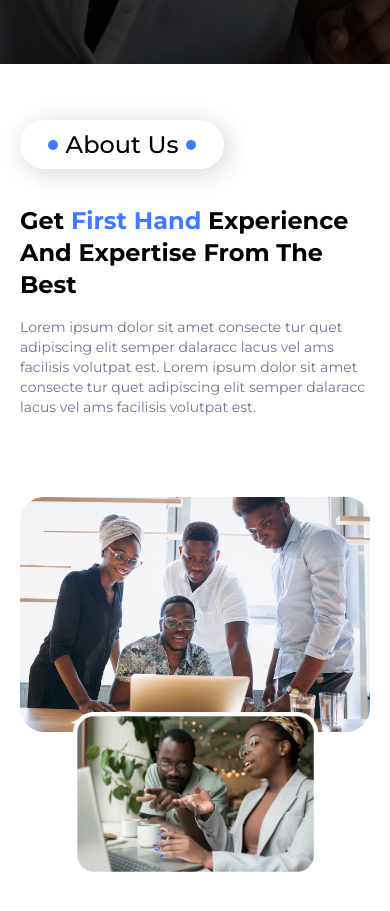
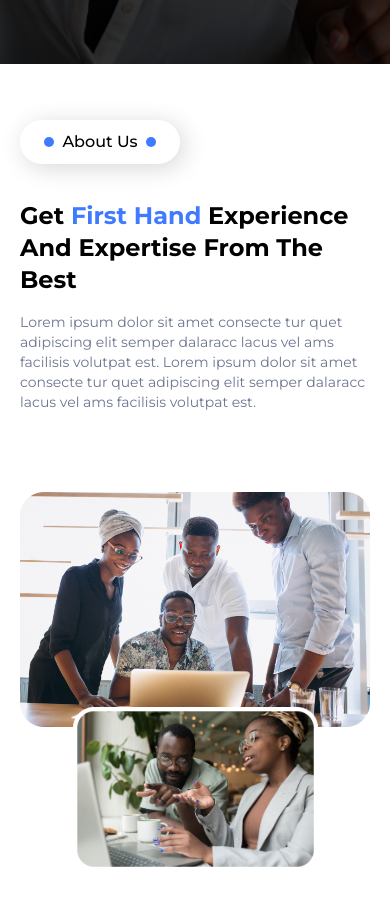
Before and after one commit to Eminence-Engineering/eminence, a React (Vite) app: page /about in a window 390 px wide. Shown: the part 780-1691 px from the top of the page. Built offline with nearby package versions, Linux system fonts and the light colour scheme.

Commit message:
feat: make about title responsive

```diff
--- a/src/components/about/AboutTitle.jsx
+++ b/src/components/about/AboutTitle.jsx
@@ -1,9 +1,9 @@
 function AboutTitle() {
   return (
     <section className="container p-5 pt-14 flex">
-      <div className="flex gap-2 justify-center items-center w-[204px] h-[49px] rounded-[50px] about-title">
+      <div className="flex gap-2 justify-center items-center w-40 md:w-[204px] h-11 md:h-[49px] rounded-[50px] about-title">
         <span className="w-[10px] h-[10px] bg-[#407bff] rounded-[50%]"></span>
-        <p className="font-medium text-2xl">About Us</p>
+        <p className="font-medium text-base md:text-2xl">About Us</p>
         <span className="w-[10px] h-[10px] bg-[#407bff] rounded-[50%]"></span>
       </div>
     </section>
```
